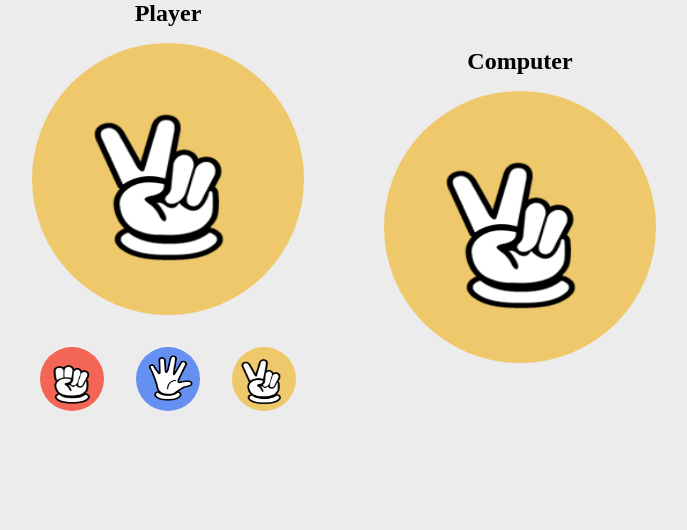
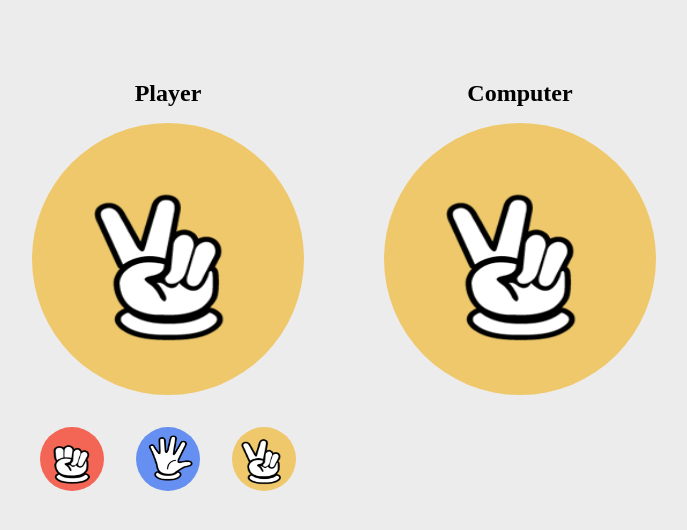
Before and after one commit to SkyRain1225/Rock-Paper-Scissors-Game, a React (Vite) app: page / in a window 1280 px wide. Shown: the top 530 px of the page, without its empty margins (296-983 px from the left). Built offline with nearby package versions, Linux system fonts and the light colour scheme.

Commit message:
✨ RamdomSelect 함수 추가

```diff
--- /dev/null
+++ b/src/assets/RandomSelect.ts
@@ -0,0 +1,5 @@
+export const RandomSelect = () => {
+  const types = ['rock', 'paper', 'scissors'];
+  const randomIndex = Math.floor(Math.random() * types.length);
+  return types[randomIndex];
+};
--- a/src/assets/index.ts
+++ b/src/assets/index.ts
@@ -1,3 +1,4 @@
 export { default as Rock } from './images/rock.png';
 export { default as Paper } from './images/paper.png';
 export { default as Scissors } from './images/scissors.png';
+export { RandomSelect } from './RandomSelect';
--- a/src/components/SelectForm/SelectForm.tsx
+++ b/src/components/SelectForm/SelectForm.tsx
@@ -1,5 +1,6 @@
 import { useRecoilState } from 'recoil';
 
+import { RandomSelect } from '~/assets';
 import { TypeInfomation } from '~/components';
 import { SelectTypeState } from '~/stores/SelectTypeState';
 import { ThreeTypes } from '~/types';
@@ -11,6 +12,7 @@ const SelectForm = () => {
 
   const handleSelect = (type: ThreeTypes) => {
     setType(type);
+    RandomSelect();
   };
 
   return (
--- a/src/pages/Main/Main.styled.ts
+++ b/src/pages/Main/Main.styled.ts
@@ -3,8 +3,9 @@ import styled from 'styled-components';
 export const Container = styled.div`
   display: flex;
   justify-content: center;
-  align-items: center;
+  align-items: baseline;
   gap: 5rem;
+  margin-top: 5rem;
 `;
 
 export const Form = styled.div`
```
